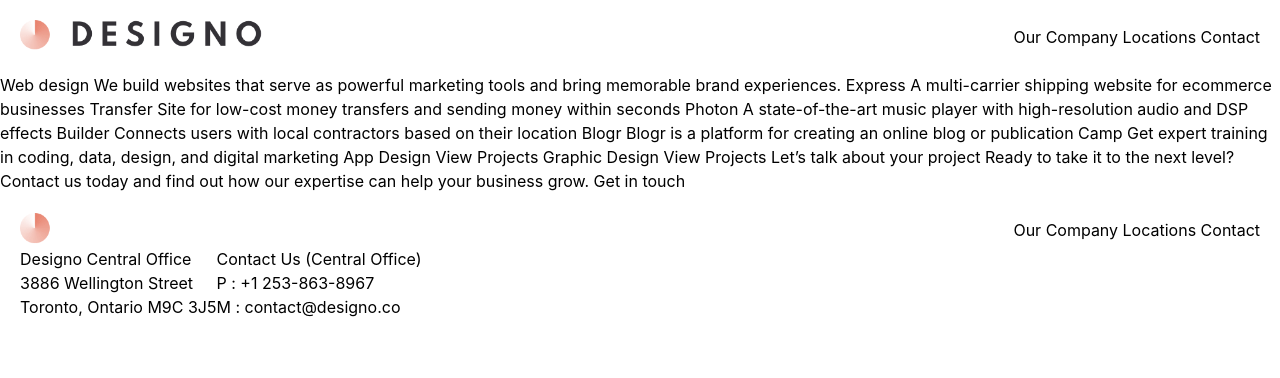
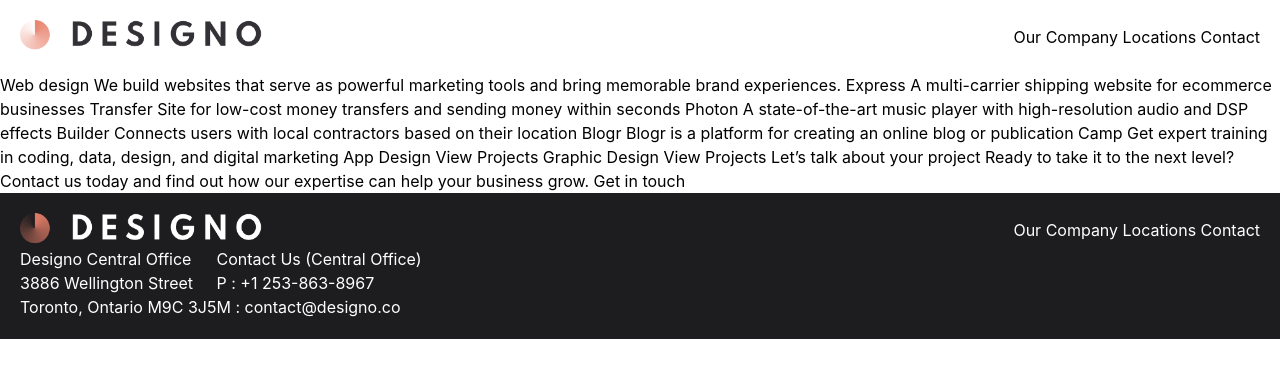
Before and after one commit to thomasgilmore/designo-multi-page-website, a React (Create React App) app: page /web-design in a window 1280 px wide. Shown: the top 378 px of the page. Built offline with nearby package versions, Linux system fonts and the light colour scheme.

Commit message:
working on Footer.js

```diff
--- a/src/Components/Footer.js
+++ b/src/Components/Footer.js
@@ -3,7 +3,7 @@
 
 export default function Footer() {
   return (
-    <div className='m-5'>
+    <div className='p-5' style={{ backgroundColor: '#1D1C1E', color: '#fff' }}>
       <div className='flex justify-between items-center'>
       <img src={logoLight} style={{ width: 250 }} alt="Designo Logo" />
       Our Company
```
